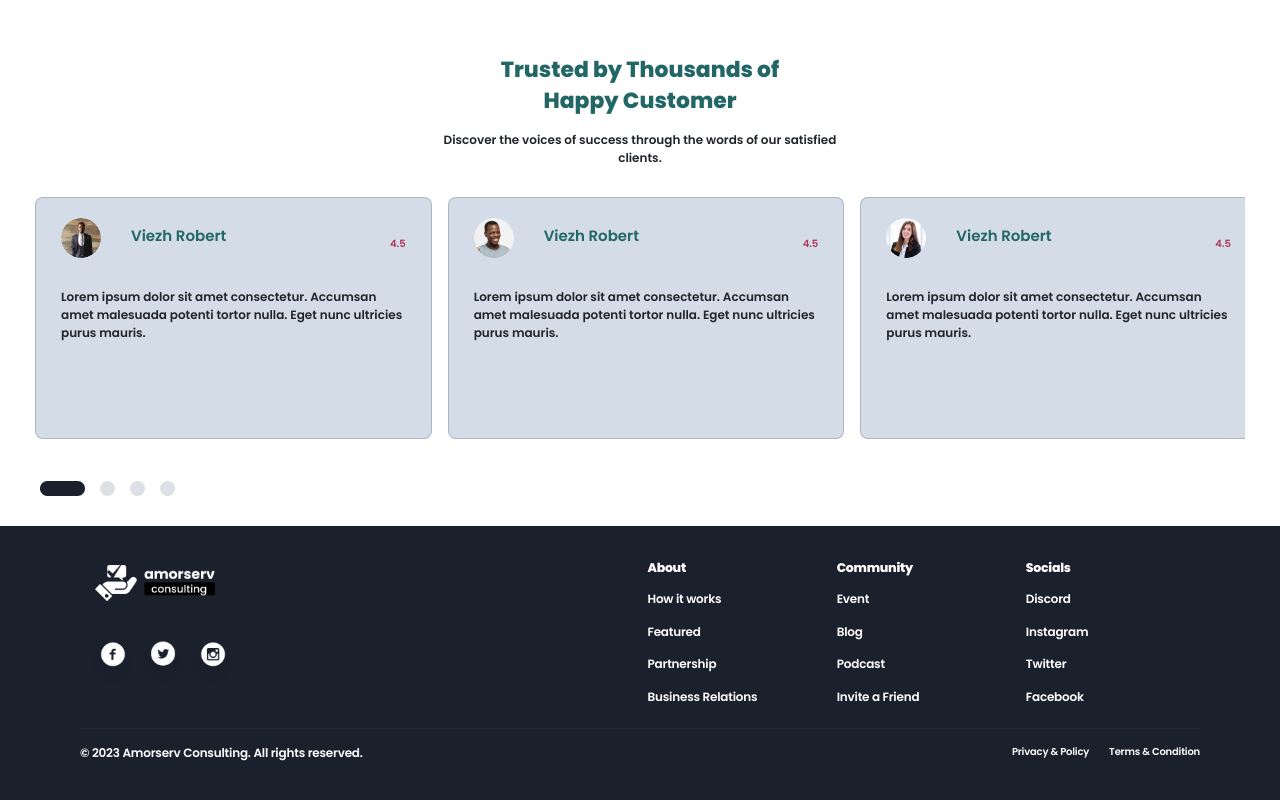
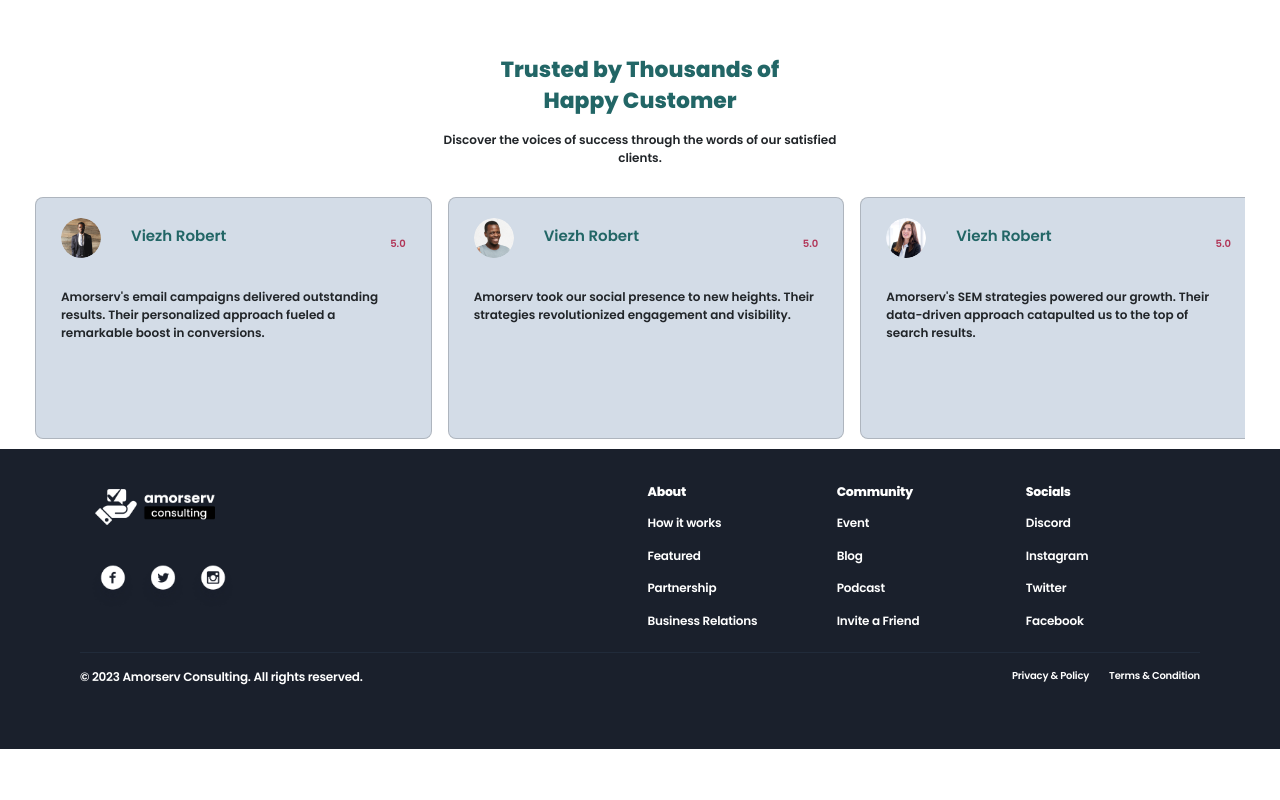
Before and after one commit to amorserv-llc/website-frontend, a React (Vite) app: page /portfolio in a window 1280 px wide. Shown: the part 2332-3132 px from the top of the page. After the commit the page ends 3081 px from the top, so only its background shows below. Built offline with nearby package versions, Linux system fonts and the light colour scheme.

Commit message:
portfolio

```diff
--- a/src/components/Portfolio.jsx
+++ b/src/components/Portfolio.jsx
@@ -129,7 +129,7 @@ export default function Portfolio() {
                 <img className='card-img-top' src={port4} alt='...' />
                 <div className='card-portfolio py-3 px-4'>
                   <a href='' className='card-title'>
-                  Quantum Electronics
+                    Quantum Electronics
                   </a>
                   <p className='lh-md pt-2'>
                     Quantum Electronics, a leading player in electronics
@@ -240,11 +240,11 @@ export default function Portfolio() {
                 </div>
                 <h4>Viezh Robert</h4>
               </div>
-              <p className='rate'>4.5</p>
+              <p className='rate'>5.0</p>
             </div>
             <p className='detail'>
-              Lorem ipsum dolor sit amet consectetur. Accumsan amet malesuada
-              potenti tortor nulla. Eget nunc ultricies purus mauris.
+              Amorserv's email campaigns delivered outstanding results. Their
+              personalized approach fueled a remarkable boost in conversions.
             </p>
           </li>
           <li className='card'>
@@ -255,11 +255,11 @@ export default function Portfolio() {
                 </div>
                 <h4>Viezh Robert</h4>
               </div>
-              <p className='rate'>4.5</p>
+              <p className='rate'>5.0</p>
             </div>
             <p className='detail'>
-              Lorem ipsum dolor sit amet consectetur. Accumsan amet malesuada
-              potenti tortor nulla. Eget nunc ultricies purus mauris.
+              Amorserv took our social presence to new heights. Their strategies
+              revolutionized engagement and visibility.
             </p>
           </li>
           <li className='card'>
@@ -270,78 +270,18 @@ export default function Portfolio() {
                 </div>
                 <h4>Viezh Robert</h4>
               </div>
-              <p className='rate'>4.5</p>
+              <p className='rate'>5.0</p>
             </div>
             <p className='detail'>
-              Lorem ipsum dolor sit amet consectetur. Accumsan amet malesuada
-              potenti tortor nulla. Eget nunc ultricies purus mauris.
-            </p>
-          </li>
-          <li className='card'>
-            <div className='info'>
-              <div className='name-img'>
-                <div className='image'>
-                  <img src={t2} alt='' draggable='false' />
-                </div>
-                <h4>Viezh Robert</h4>
-              </div>
-              <p className='rate'>4.5</p>
-            </div>
-            <p className='detail'>
-              Lorem ipsum dolor sit amet consectetur. Accumsan amet malesuada
-              potenti tortor nulla. Eget nunc ultricies purus mauris.
-            </p>
-          </li>
-          <li className='card'>
-            <div className='info'>
-              <div className='name-img'>
-                <div className='image'>
-                  <img src={t1} alt='' draggable='false' />
-                </div>
-                <h4>Viezh Robert</h4>
-              </div>
-              <p className='rate'>4.5</p>
-            </div>
-            <p className='detail'>
-              Lorem ipsum dolor sit amet consectetur. Accumsan amet malesuada
-              potenti tortor nulla. Eget nunc ultricies purus mauris.
-            </p>
-          </li>
-          <li className='card'>
-            <div className='info'>
-              <div className='name-img'>
-                <div className='image'>
-                  <img src={t3} alt='' draggable='false' />
-                </div>
-                <h4>Viezh Robert</h4>
-              </div>
-              <p className='rate'>4.5</p>
-            </div>
-            <p className='detail'>
-              Lorem ipsum dolor sit amet consectetur. Accumsan amet malesuada
-              potenti tortor nulla. Eget nunc ultricies purus mauris.
-            </p>
-          </li>
-          <li className='card'>
-            <div className='info'>
-              <div className='name-img'>
-                <div className='image'>
-                  <img src={t1} alt='' draggable='false' />
-                </div>
-                <h4>Viezh Robert</h4>
-              </div>
-              <p className='rate'>4.5</p>
-            </div>
-            <p className='detail'>
-              Lorem ipsum dolor sit amet consectetur. Accumsan amet malesuada
-              potenti tortor nulla. Eget nunc ultricies purus mauris.
+              Amorserv's SEM strategies powered our growth. Their data-driven
+              approach catapulted us to the top of search results.
             </p>
           </li>
         </ul>
         {/* <i id='right' className='fa-solid fa-angle-right fa-rotate-180'></i> */}
       </div>
       {/* </section> */}
-      <div className='pt-5 pb-5' style={{ marginLeft: "40px" }}>
+      {/* <div className='pt-5 pb-5' style={{ marginLeft: "40px" }}>
         <svg
           xmlns='http://www.w3.org/2000/svg'
           width='135'
@@ -359,7 +299,7 @@ export default function Portfolio() {
             fill='#1A202C'
           />
         </svg>
-      </div>
+      </div> */}
 
       <Footer />
     </>
```
